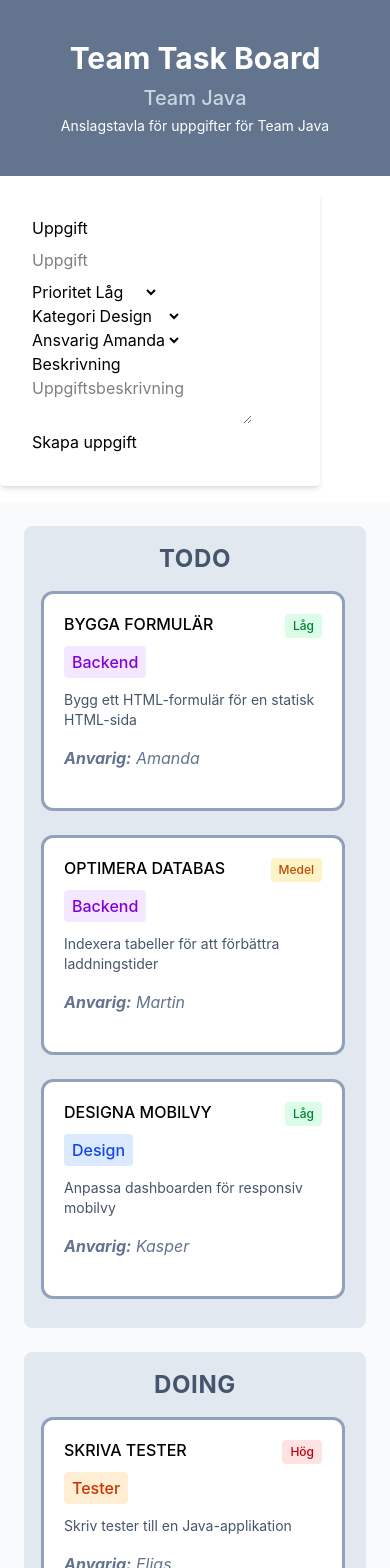
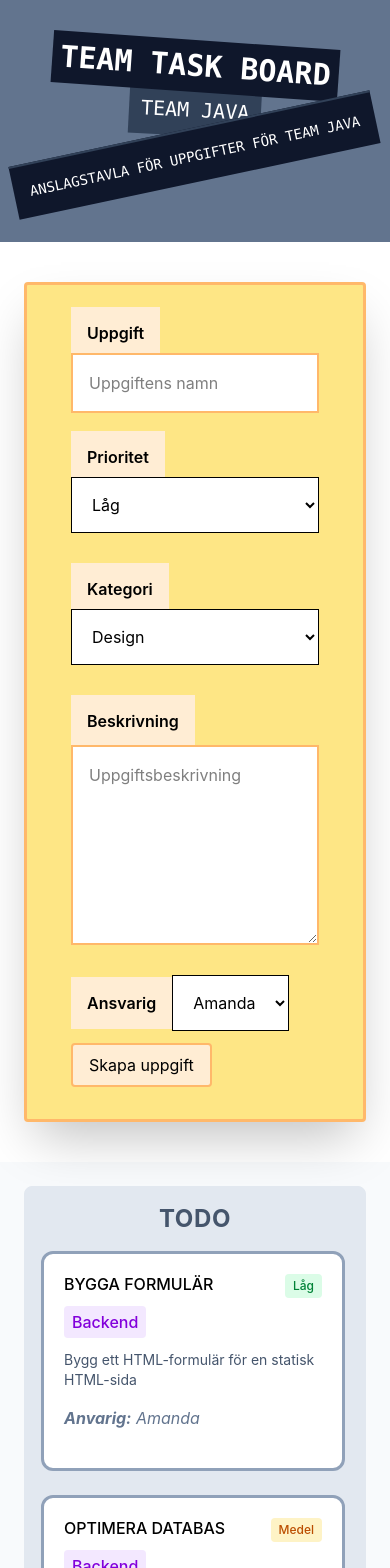
Before and after one commit to katttiger/task-board, a React (Vite) app in the folder task-board/: page / in a window 390 px wide. Shown: the top 1568 px of the page. Built offline with nearby package versions, Linux system fonts and the light colour scheme.

Commit message:
added form to create a new task. Added CSS to form. Ensured responsitivity with mobile devices. Adjusted header css.

```diff
--- a/task-board/src/components/Header.tsx
+++ b/task-board/src/components/Header.tsx
@@ -1,9 +1,15 @@
 const Header = () => {
   return (
-    <header className="bg-slate-500 text-white py-10 flex flex-col items-center text-center">
-      <h2 className="text-3xl font-bold mb-2">Team Task Board</h2>
-      <h3 className="text-xl text-slate-300 font-medium mb-1">Team Java</h3>
-      <p className="text-sm">Anslagstavla för uppgifter för Team Java</p>
+    <header className="bg-slate-500 text-white py-10 flex flex-col items-center text-center font-mono">
+      <h1 className="text-3xl rotate-4 z-1 font-bold uppercase bg-slate-900 p-2">
+        Team Task Board
+      </h1>
+      <h2 className="rotate-3 text-xl text-white font-medium uppercase bg-slate-700 -mt-2 p-3">
+        Team Java
+      </h2>
+      <h3 className="-rotate-12 -mt-2 mb-5 z-1 border-t-2 border-slate-700 text-sm uppercase p-4 bg-slate-900">
+        Anslagstavla för uppgifter för Team Java
+      </h3>
     </header>
   );
 };
--- a/task-board/src/components/NewTaskForm.tsx
+++ b/task-board/src/components/NewTaskForm.tsx
@@ -23,8 +23,8 @@ const NewTaskForm = () => {
   const [title, setTitle] = useState("");
   const [description, setDescription] = useState("");
   const [priority, setPriority] = useState("Låg");
-  const [assignee, setAssignee] = useState(assignees[0]);
-  const [category, setCategory] = useState(categories[0]);
+  const [assignee, setAssignee] = useState(assignees[0].value);
+  const [category, setCategory] = useState(categories[0].value);
 
   const handleSubmit = (event: React.SubmitEvent<HTMLFormElement>) => {
     event.preventDefault();
@@ -36,25 +36,33 @@ const NewTaskForm = () => {
   };
 
   return (
-    <div className="w-full max-w-xs flex justify-center">
+    <div className="w-auto flex justify-center m-6">
       <form
-        className="bg-white shadow-md rounded px-8 pt-6 pb-8 mb-4 mt-4"
+        className="bg-amber-200 border-3 shadow-2xl border-orange-300 shadow rounded px-8 pt-6 pb-8 mb-4 mt-4 s:w-full"
         onSubmit={handleSubmit}
       >
-        <div>
-          <label id="title">Uppgift</label>
+        <div className="p-3">
+          <label htmlFor="title" className="bg-orange-100 p-4">
+            Uppgift
+          </label>
           <input
-            className="my-2"
+            name="title"
+            className="focus:bg-orange-200 my-2 border-2 border-orange-300 p-4 ml-0 bg-white w-full"
             value={title}
             onChange={(event) => {
               setTitle(event.target.value);
             }}
-            placeholder="Uppgift"
+            placeholder="Uppgiftens namn"
           />
         </div>
-        <div>
-          <label id="priority">Prioritet</label>
+
+        <div className="mb-5 p-3 lg:hidden">
+          <label htmlFor="priority" className="bg-orange-100 p-4">
+            Prioritet
+          </label>
           <select
+            id="priority"
+            className="p-4 mt-2 focus:bg-orange-100 bg-white focus:bg-orange-200 border border-black-100 w-full"
             value={priority}
             onChange={(event) => setPriority(event.target.value)}
           >
@@ -63,9 +71,17 @@ const NewTaskForm = () => {
             <option>Hög</option>
           </select>
         </div>
-        <div>
-          <label id="category">Kategori</label>
-          <select onChange={(event) => setCategory(event.target.value)}>
+
+        <div className="mb-5 p-3 lg:hidden">
+          <label htmlFor="category" className="bg-orange-100 p-4">
+            Kategori
+          </label>
+          <select
+            id="category"
+            className="p-4 focus:bg-orange-100 bg-white focus:bg-orange-200 border border-black-100 w-full mt-2"
+            value={category}
+            onChange={(event) => setCategory(event.target.value)}
+          >
             {categories.map((category) => (
               <option key={category.key} value={category.value}>
                 {category.value}
@@ -73,9 +89,63 @@ const NewTaskForm = () => {
             ))}
           </select>
         </div>
-        <div>
-          <label id="assignee">Ansvarig</label>
-          <select onChange={(event) => setAssignee(event.target.value)}>
+
+        <div className="mb-5 p-3 hidden lg:flex">
+          <label htmlFor="priority" className="bg-orange-100 p-4">
+            Prioritet
+          </label>
+          <select
+            id="priority"
+            className="p-4 focus:bg-orange-100 bg-white focus:bg-orange-200 border border-black-100"
+            value={priority}
+            onChange={(event) => setPriority(event.target.value)}
+          >
+            <option>Låg</option>
+            <option>Medel</option>
+            <option>Hög</option>
+          </select>
+
+          <label htmlFor="category" className="ml-2 bg-orange-100 p-4">
+            Kategori
+          </label>
+          <select
+            id="category"
+            className="p-4 bg-white border-1 focus:bg-orange-200"
+            value={category}
+            onChange={(event) => setCategory(event.target.value)}
+          >
+            {categories.map((category) => (
+              <option key={category.key} value={category.value}>
+                {category.value}
+              </option>
+            ))}
+          </select>
+        </div>
+
+        <div className="p-3">
+          <label htmlFor="description" className="mb-20 bg-orange-100 p-4">
+            Beskrivning
+          </label>
+          <br></br>
+          <textarea
+            name="description"
+            value={description}
+            onChange={(event) => setDescription(event.target.value)}
+            placeholder="Uppgiftsbeskrivning"
+            className="focus:bg-orange-200 p-4 border-2 border-orange-300 text-left mt-3 bg-white w-full h-50"
+          ></textarea>
+        </div>
+
+        <div className="p-3">
+          <label htmlFor="assignee" className="bg-orange-100 p-4">
+            Ansvarig
+          </label>
+          <select
+            id="assignee"
+            value={assignee}
+            onChange={(event) => setAssignee(event.target.value)}
+            className="p-4 w-auto bg-white border-1 focus:bg-orange-200"
+          >
             {assignees.map((person) => (
               <option key={person.key} value={person.value}>
                 {person.value}
@@ -83,15 +153,12 @@ const NewTaskForm = () => {
             ))}
           </select>
         </div>
-
-        <label id="description">Beskrivning</label>
-        <textarea
-          value={description}
-          onChange={(event) => setDescription(event.target.value)}
-          placeholder="Uppgiftsbeskrivning"
-        ></textarea>
-
-        <button type="submit">Skapa uppgift</button>
+        <button
+          className="ml-3 border-orange-300 bg-orange-100 hover:bg-orange-300 active:bg-orange-500 border-2 rounded px-4 py-2"
+          type="submit"
+        >
+          Skapa uppgift
+        </button>
       </form>
     </div>
   );
--- a/task-board/src/index.css
+++ b/task-board/src/index.css
@@ -19,3 +19,7 @@
 ::-webkit-scrollbar-thumb:hover {
   background-color: #94a3b8;
 }
+
+label {
+  font-weight: 600;
+}
```
